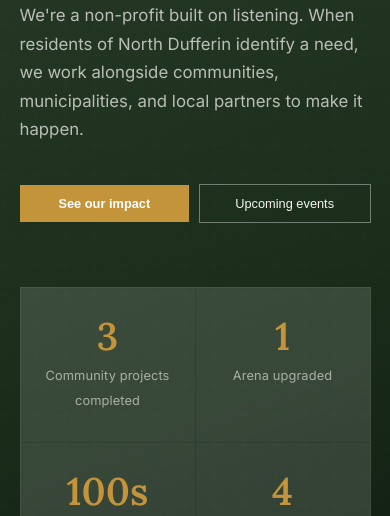
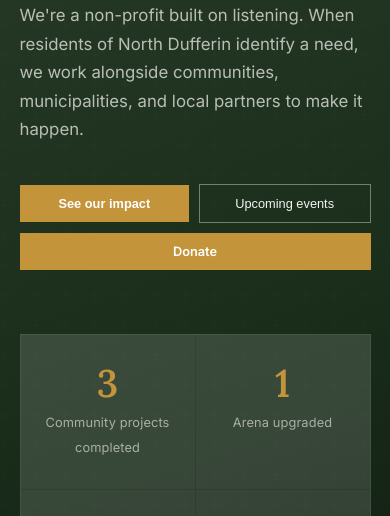
Before and after one commit to treasurer-cyber/n89a.ca, a plain HTML site: page index.html in a window 390 px wide. Shown: the part 310-826 px from the top of the page. Drawn offline with Linux system fonts and the light colour scheme.

Commit message:
Add Donate button to homepage hero linking to Zeffy donation form (#1)
Claude-Session: https://claude.ai/code/session_01X3mCvvRieAQUWVsGDb4Tkb

Co-authored-by: Claude <noreply@anthropic.com>

```diff
--- a/index.html
+++ b/index.html
@@ -174,6 +174,8 @@
   }
 
   .btn-outline:hover { border-color: var(--snow); }
+
+  .hero-buttons a.btn-primary { line-height: normal; }
 
   .hero-buttons {
     display: flex;
@@ -560,7 +562,7 @@
   @media (max-width: 768px) {
     :root { --nav-h: 76px; }
     .nav-logo img { height: 56px; }
-    .hero-buttons { flex-wrap: nowrap; gap: 0.6rem; }
+    .hero-buttons { flex-wrap: wrap; gap: 0.6rem; }
     .hero-buttons .btn-primary, .hero-buttons .btn-outline {
       padding: 0.7rem 0.9rem;
       font-size: 0.8rem;
@@ -568,6 +570,7 @@
       text-align: center;
       white-space: nowrap;
     }
+    .hero-buttons a.btn-primary { flex: 1 0 100%; }
     .nav-toggle { display: flex; }
     .nav-links {
       position: fixed;
@@ -628,6 +631,7 @@
         <div class="hero-buttons">
           <button class="btn-primary" onclick="show('impact')">See our impact</button>
           <button class="btn-outline" onclick="show('events')">Upcoming events</button>
+          <a class="btn-primary" href="https://www.zeffy.com/en-CA/donation-form/north-of-89-alliance-donations" target="_blank" rel="noopener noreferrer">Donate</a>
         </div>
       </div>
       <div class="hero-stats">
```
